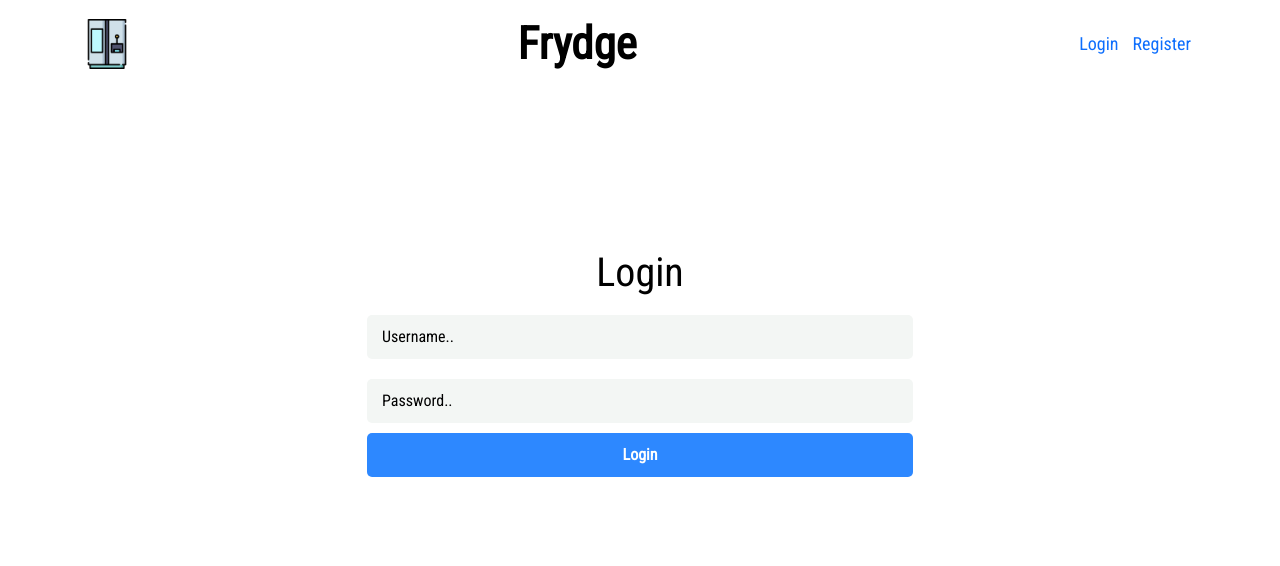
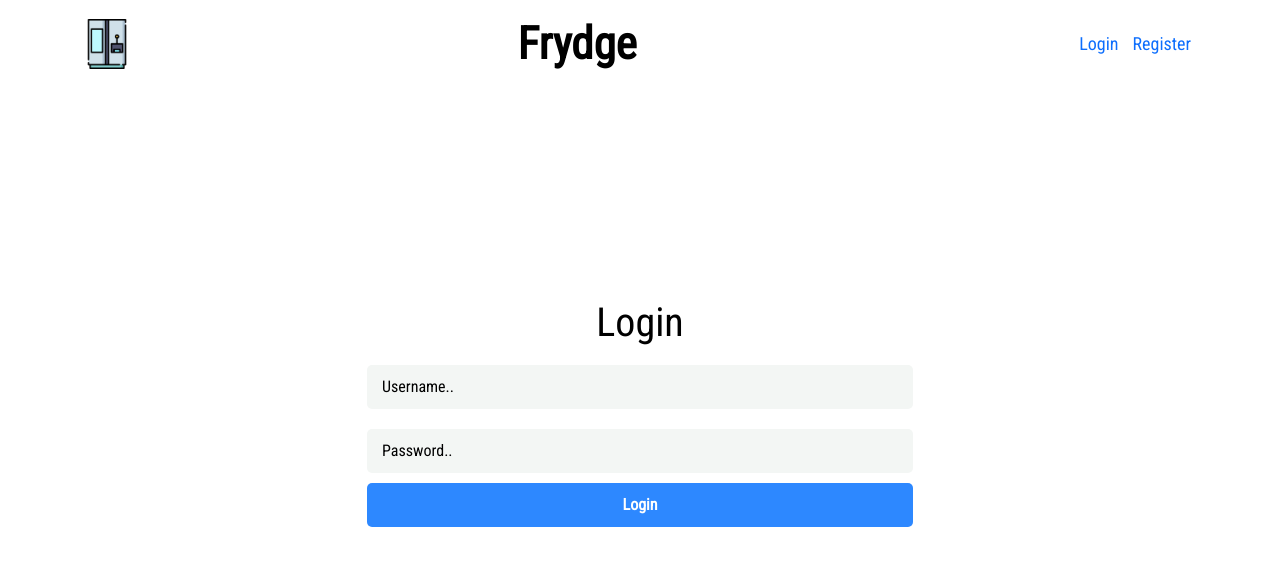
Before and after one commit to arafath98/frydge-front, a React (Create React App) app: page /login in a window 1280 px wide. Shown: the top 566 px of the page. Built offline with nearby package versions, Linux system fonts and the light colour scheme; the HTML template or start-up script is replaced by a standard one; a web font is replaced by a local one.

Commit message:
Update Auth.module.css

```diff
--- a/src/pages/Auth/Auth.module.css
+++ b/src/pages/Auth/Auth.module.css
@@ -1,5 +1,5 @@
 .container {
-    height: 100vh;
+    height: 900px;
     display: flex;
     flex-direction: column;
     justify-content: center;
```
